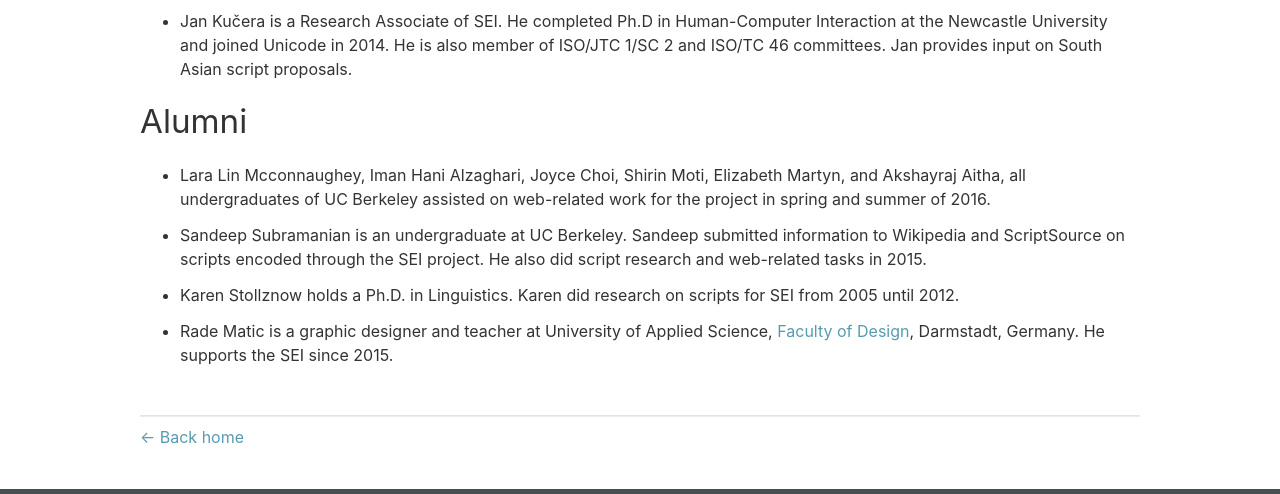
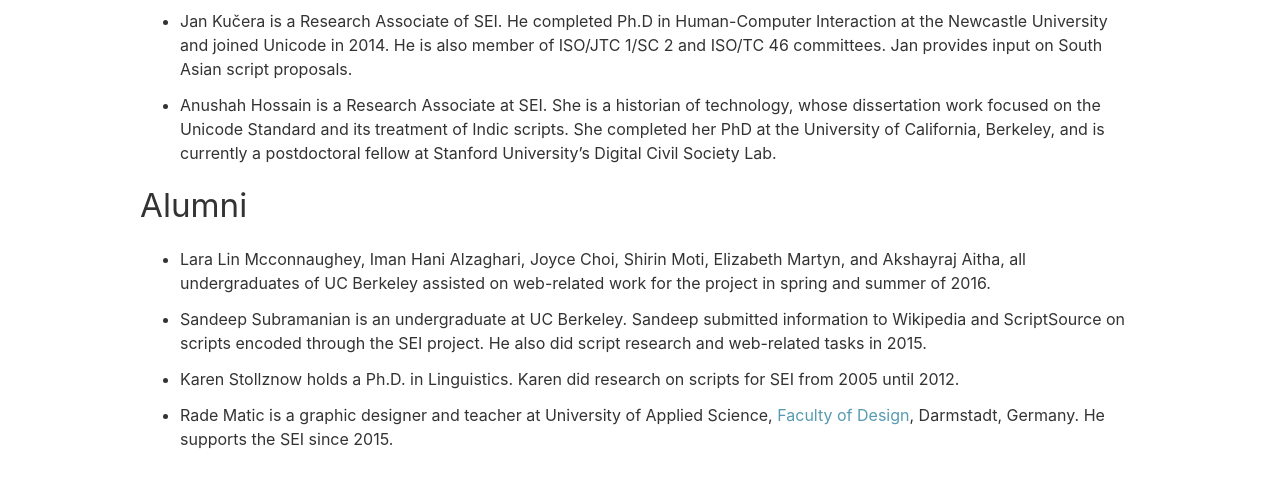
Before and after one commit to ScriptEncodingInitiative/ScriptEncodingInitiative.github.io, an Eleventy site: page pages/about-us.md in a window 1280 px wide. Shown: the part 1350-1844 px from the top of the page. Built offline with nearby package versions, Linux system fonts and the light colour scheme; Eleventy itself is replaced by a stand-in of ours; files that its build step writes are made by us from their sources.

Commit message:
Added research associate

```diff
--- a/pages/about-us.md
+++ b/pages/about-us.md
@@ -36,6 +36,8 @@
 
 - Jan Kučera is a Research Associate of SEI. He completed Ph.D in Human-Computer Interaction at the Newcastle University and joined Unicode in 2014. He is also member of ISO/JTC 1/SC 2 and ISO/TC 46 committees. Jan provides input on South Asian script proposals.
 
+- Anushah Hossain is a Research Associate at SEI. She is a historian of technology, whose dissertation work focused on the Unicode Standard and its treatment of Indic scripts. She completed her PhD at the University of California, Berkeley, and is currently a postdoctoral fellow at Stanford University’s Digital Civil Society Lab.
+
 ### Alumni
 
 - Lara Lin Mcconnaughey, Iman Hani Alzaghari, Joyce Choi, Shirin Moti, Elizabeth Martyn, and Akshayraj Aitha, all undergraduates of UC Berkeley assisted on web-related work for the project in spring and summer of 2016.
```
